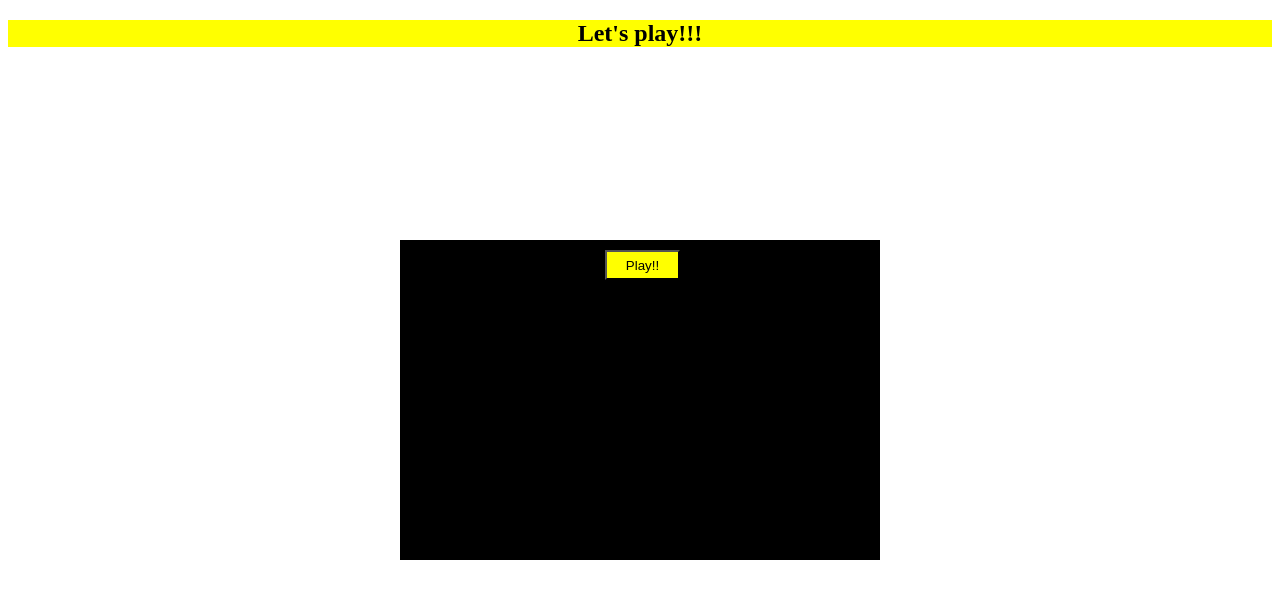
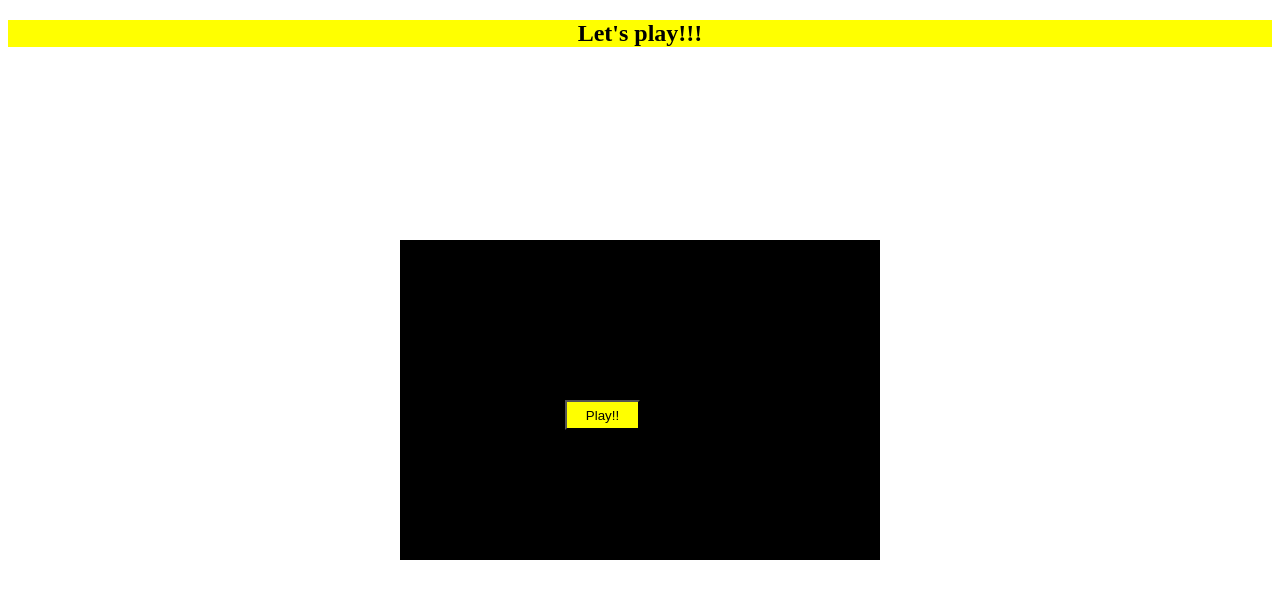
Before and after one commit to ahiremayur/game1-mayur, a plain HTML site: page index.html in a window 1280 px wide. Drawn offline with Linux system fonts and the light colour scheme.

Commit message:
change 1

```diff
--- a/style.css
+++ b/style.css
@@ -16,8 +16,10 @@
 button{
     margin: 0;
   position: absolute;
-  top: 250px;
-  right: 600px;
+  top: 50%;
+  right: 50%;
+  /* top: 250px; */
+  /* right: 600px; */
 
     background-color: yellow;
     width: 75px;
```
